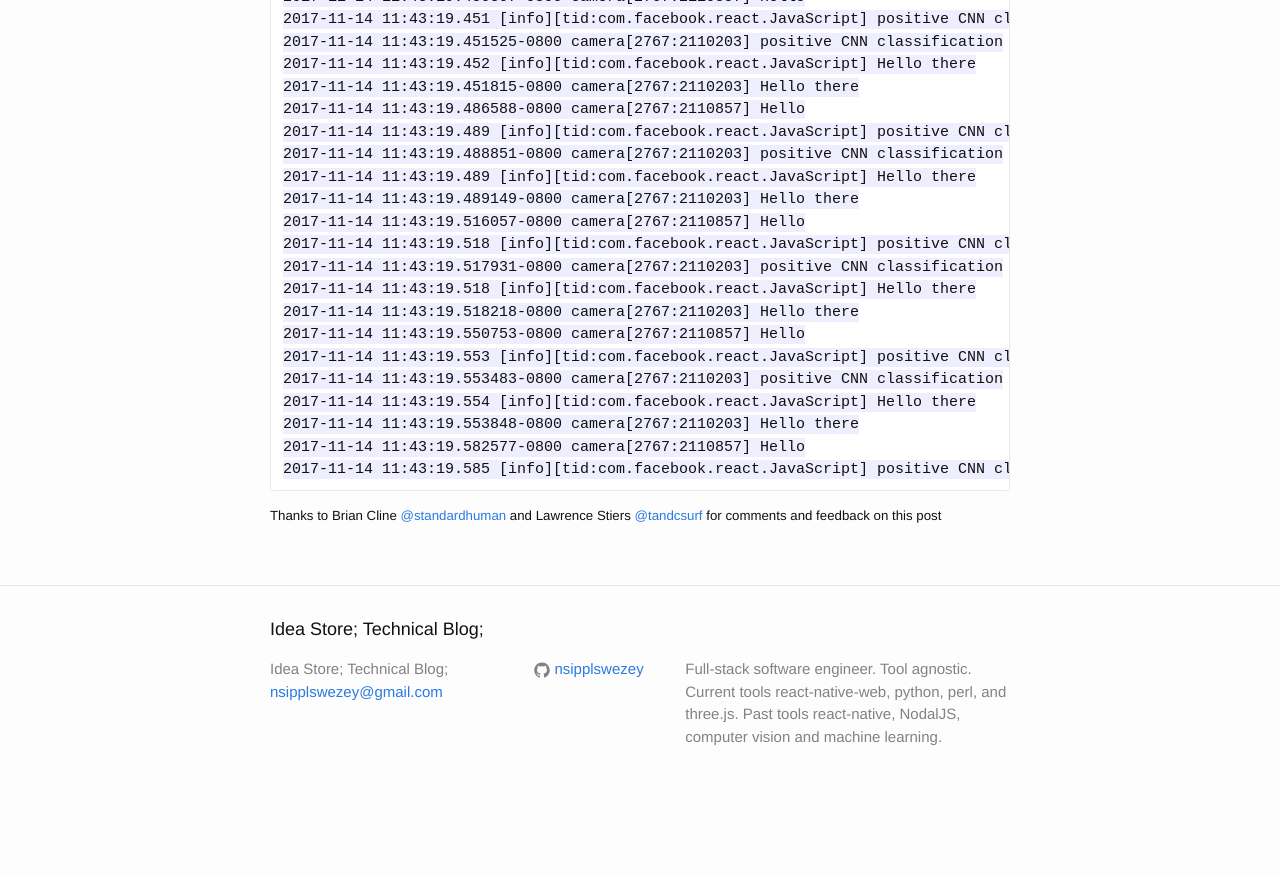
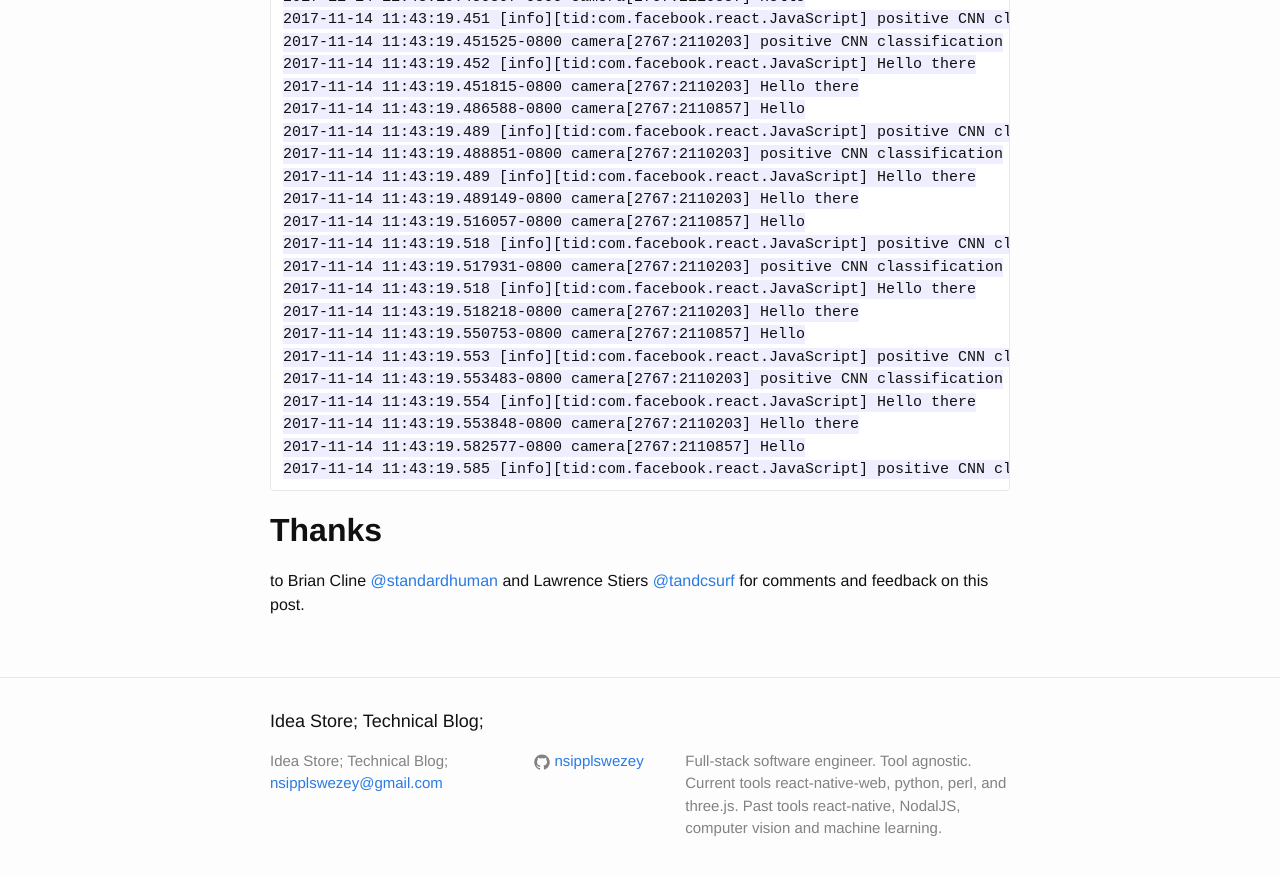
Before and after one commit to nsipplswezey/nsipplswezey.github.io, a Jekyll site: the page built from _posts/2017-11-14-VoltAGE-The-Camera-Part-2.md, in a window 1280 px wide and 900 px high, scrolled down 3020 px. Shown: the top 875 px of the window. Built offline with Jekyll 4.4.1, drawn with Linux system fonts in a browser that asks for light colours; comment, search, counter and statistics services are not loaded; before the commit the page ends 3828 px from its top, so only the background shows below that.

````diff
--- a/_posts/2017-11-14-VoltAGE-The-Camera-Part-2.md
+++ b/_posts/2017-11-14-VoltAGE-The-Camera-Part-2.md
@@ -142,4 +142,5 @@ And here's a nice console log dump from Xcode, showing that our round trip works
 2017-11-14 11:43:19.585 [info][tid:com.facebook.react.JavaScript] positive CNN classification
 ```
 
-##### Thanks to Brian Cline [@standardhuman](https://github.com/standardhuman) and Lawrence Stiers [@tandcsurf](https://github.com/tandcsurf) for comments and feedback on this post
+## **Thanks**
+to Brian Cline [@standardhuman](https://github.com/standardhuman) and Lawrence Stiers [@tandcsurf](https://github.com/tandcsurf) for comments and feedback on this post.
````
